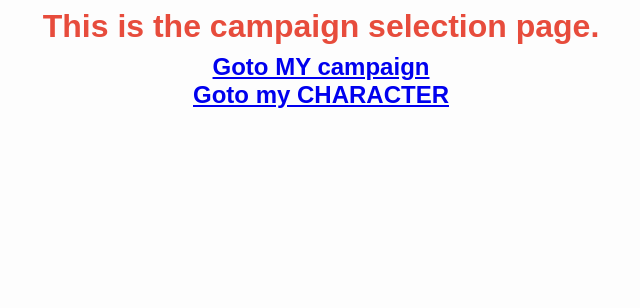
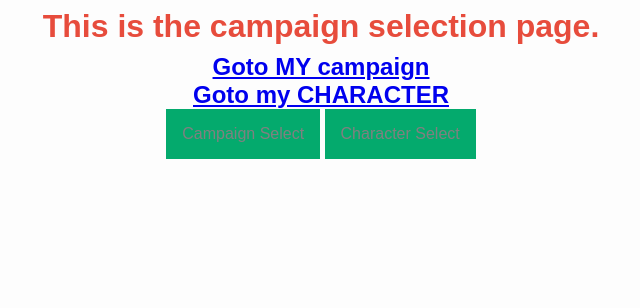
Before and after one commit to ItalianBurrito/Catacombs, a PHP site: page /campaigns.php in a window 1280 px wide. Shown: the top 308 px of the page, without its empty margins (319-959 px from the left). Run offline with PHP 8.4, Linux system fonts and the light colour scheme.

Commit message:
Added dropdowns for picking campaigns or characters

```diff
--- a/Website/campaigns.php
+++ b/Website/campaigns.php
@@ -29,6 +29,27 @@
       <h1>This is the campaign selection page.</h1>
       <h2> <a href="gameMasterView.php">Goto MY campaign</a></h2>
       <h2> <a href="playerView.php">Goto my CHARACTER</a></h2>
+
+      <div class="dropdown">
+        <button class ="dropbtn">Campaign Select</button>
+        <div class='dropdown-content'>
+          <a href="#">The Depths</a>
+          <a href="#">Cacophony in the Dark</a>
+          <a href="#">Ashes of Eden</a>
+          <a href="#">Echos in the Abyss</a>
+        </div>
+      </div>
+
+      <div class="dropdown">
+        <button class ="dropbtn">Character Select</button>
+        <div class='dropdown-content'>
+          <a href="#">Aram</a>
+          <a href="#">Arborous</a>
+          <a href="#">Grunt</a>
+          <a href="#">Dominic</a>
+        </div>
+      </div>
+
     </main>
     <script src="js/app.js"></script>
   </body>
--- a/Website/css/style.css
+++ b/Website/css/style.css
@@ -81,3 +81,44 @@ h1{
   padding: 0.3rem 1rem;
   border-radius: 20px;
 }
+
+.dropbtn{
+  background-color: #04AA6D;
+  color: grey;
+  padding: 16px;
+  font-size: 16px;
+  border: none;
+}
+
+.dropdown{
+  position: relative;
+  display: inline-block;
+}
+
+.dropdown-content{
+  display: none;
+  position: absolute;
+  background-color: #F1F1F1;
+  min-width: 160px;
+  box-shadow: 0px 8px 16px 0px rgba(0,0,0,0.2);
+  z-index: 1;
+}
+
+.dropdown a{
+  color: black;
+  padding: 12px 16px;
+  text-decoration: none;
+  display: block;
+}
+
+.dropdown-content a:hover{
+  background-color: #DDD;
+}
+
+.dropdown:hover .dropdown-content{
+  display: block;
+}
+
+.dropdown:hover .dropbtn{
+  background-color: #3E8E41;
+}
```
